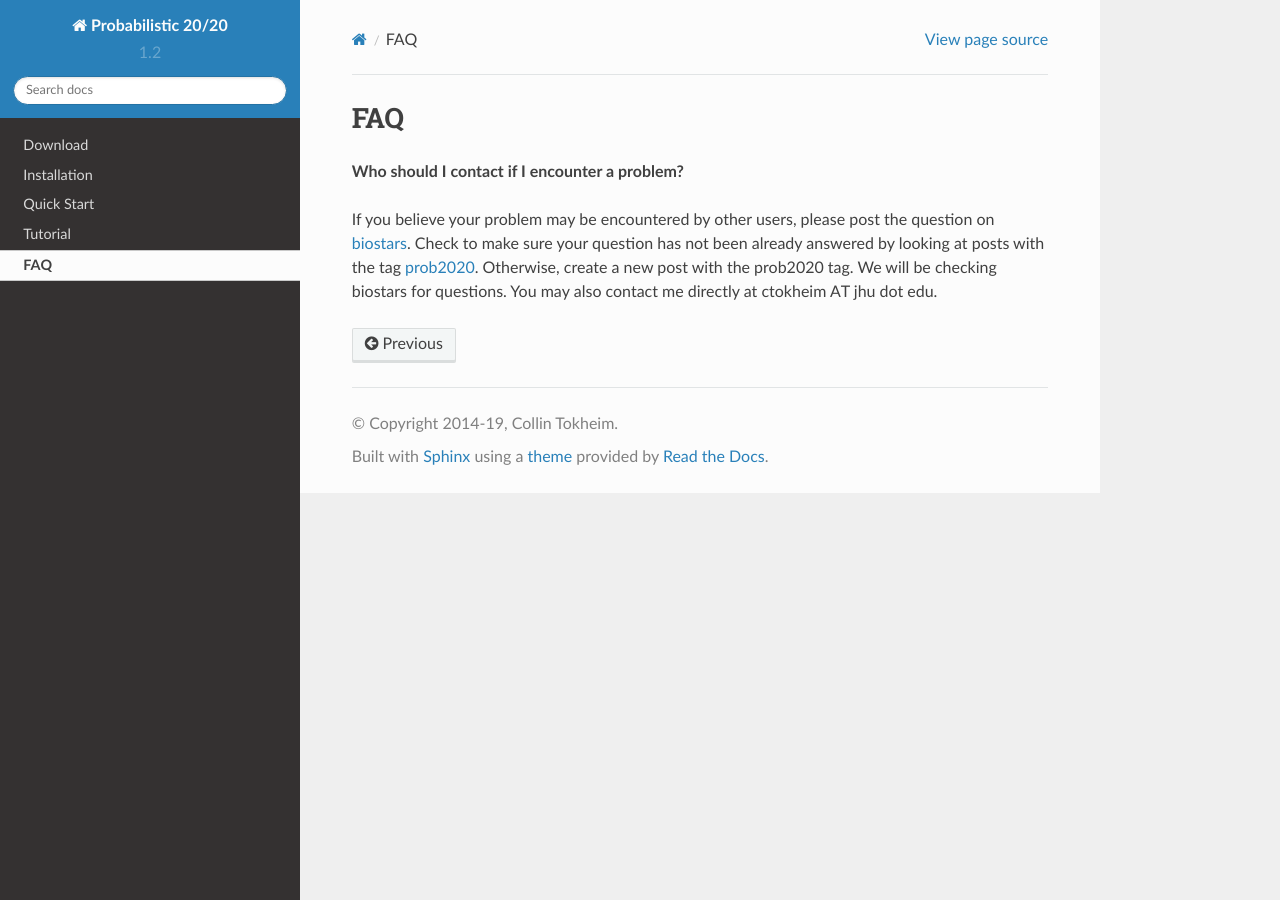
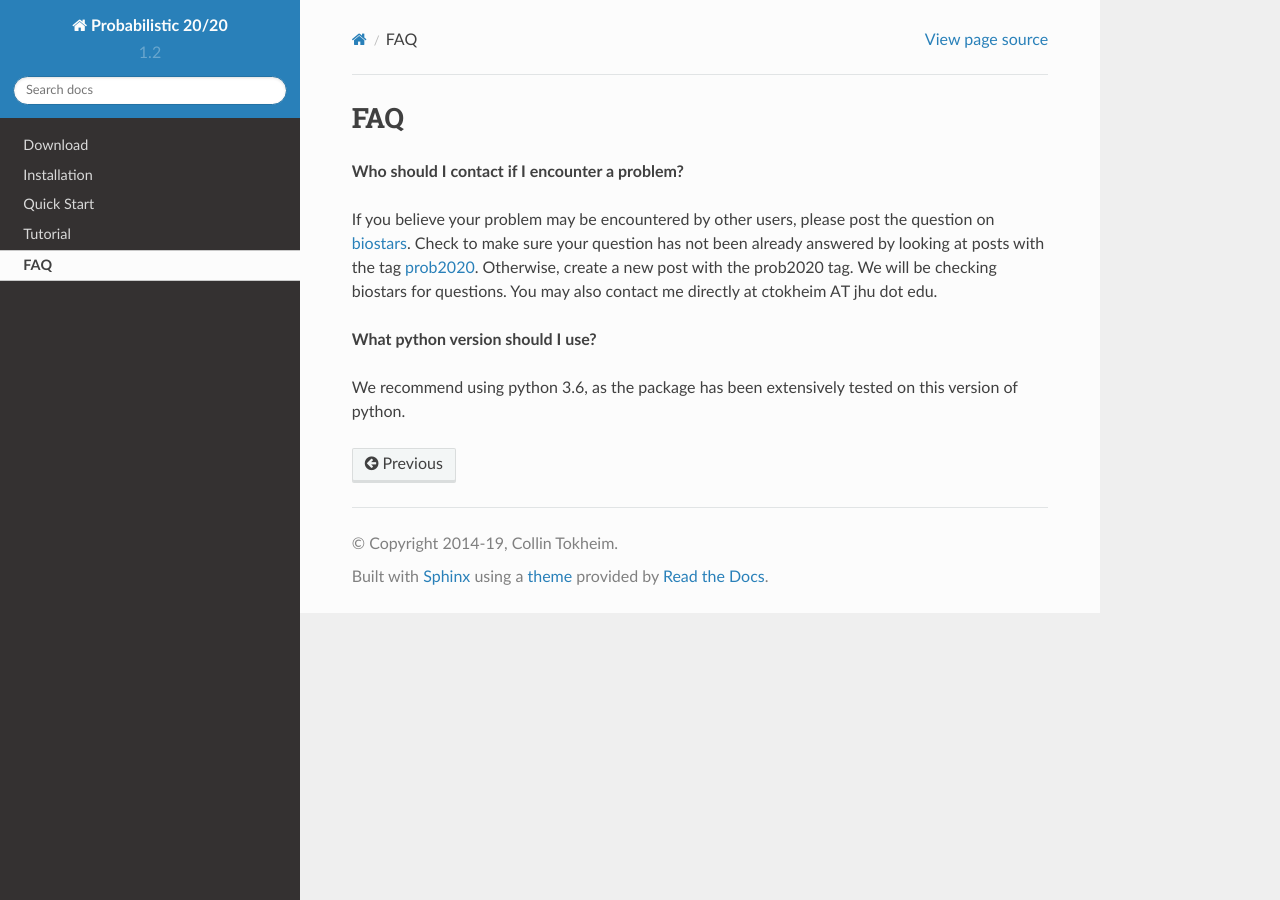
Before and after one commit to KarchinLab/probabilistic2020, a Sphinx documentation site: the page built from doc/faq.rst, in a window 1280 px wide. Built offline with Sphinx 7.4.7 and the Read the Docs theme 2.0.0, drawn with Linux system fonts in a browser that asks for light colours.

Commit message:
Added clarification that python3.6 is recommended python version

```diff
--- a/doc/faq.rst
+++ b/doc/faq.rst
@@ -10,3 +10,7 @@ by looking at posts with the tag `prob2020 <https://www.biostars.org/t/prob2020/
 Otherwise, create a new post with the prob2020 tag. We will be checking
 biostars for questions. You may also contact me directly at
 ctokheim AT jhu dot edu.
+
+**What python version should I use?**
+
+We recommend using python 3.6, as the package has been extensively tested on this version of python.
```
